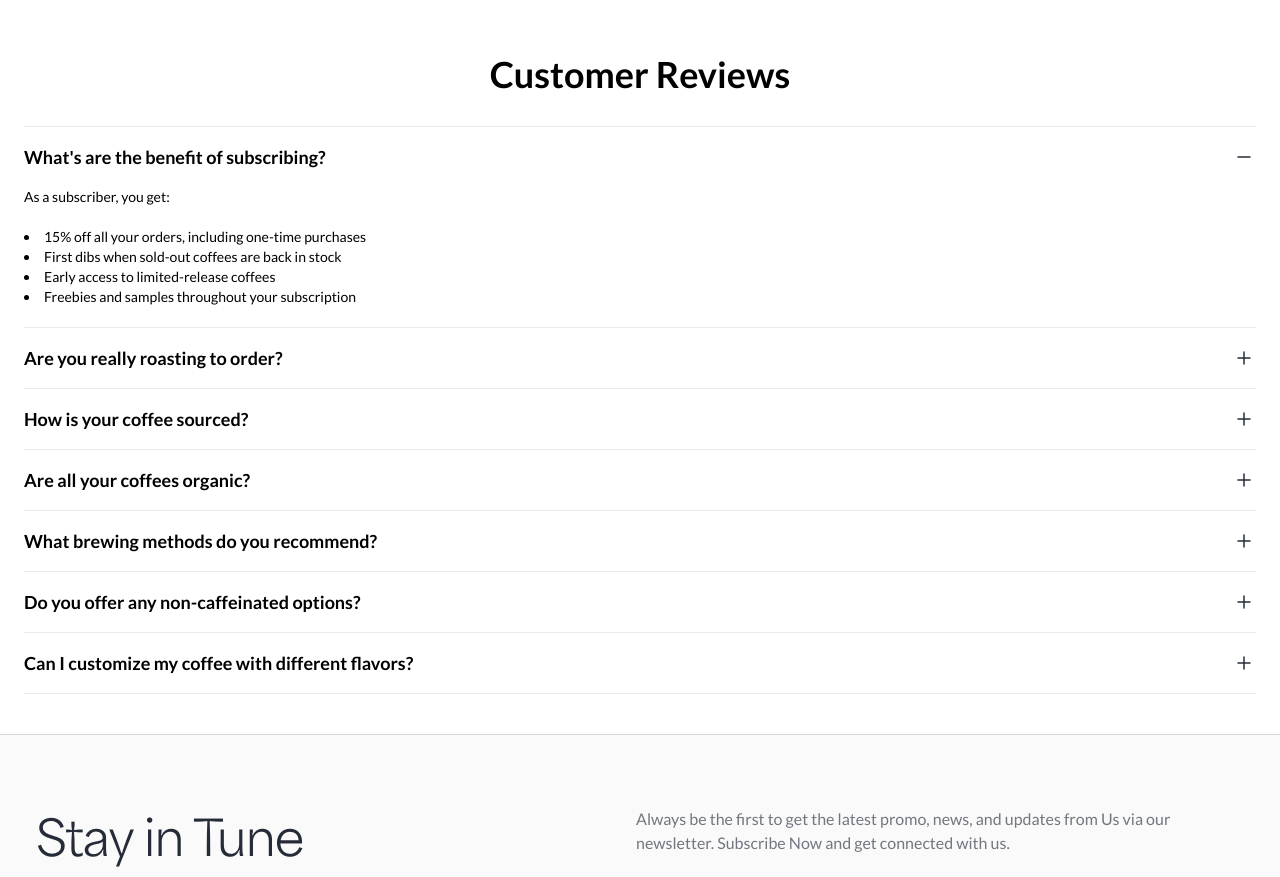
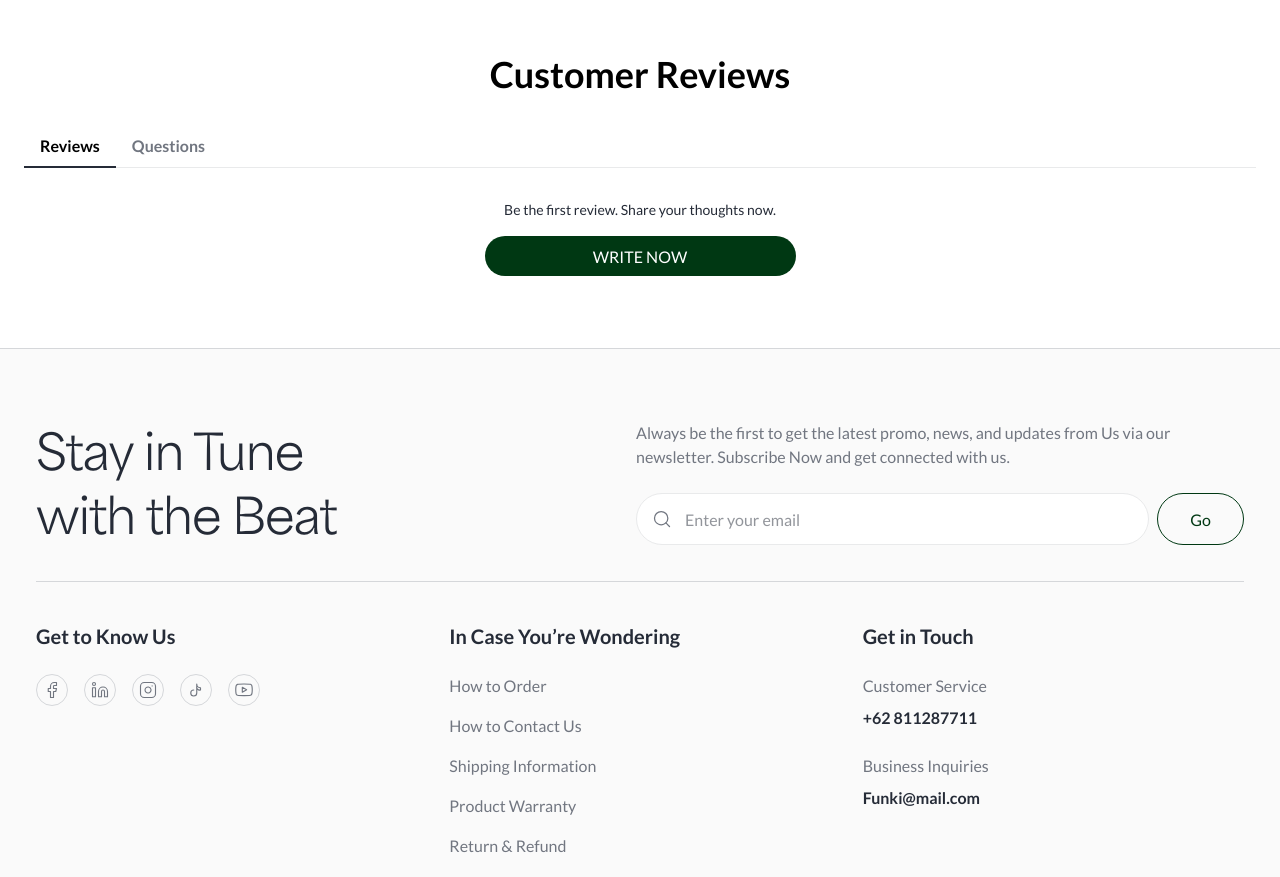
Before and after one commit to xpand-indonesia/ecommerce, a Next.js app: page /product/1 in a window 1280 px wide. Shown: the part 3540-4417 px from the top of the page. Built offline with nearby package versions, Linux system fonts and the light colour scheme.

Commit message:
Add product detail review

```diff
--- a/src/app/features/product-detail/views/product-detail-review-section-view.tsx
+++ b/src/app/features/product-detail/views/product-detail-review-section-view.tsx
@@ -1,103 +1,21 @@
-import { Accordion, AccordionContent, AccordionItem, AccordionTrigger } from "@/components/ui/accordion";
+import { Button } from "@/components/ui/button";
 import Container from "@/components/ui/container";
-import { ReactNode } from "react";
-
-interface FAQ {
-    id: string;
-    title: string;
-    description: ReactNode;
-}
-
-const FAQS: FAQ[] = [
-    {
-        id: "1",
-        title: "What's are the benefit of subscribing?",
-        description: (
-            <>
-                <p>As a subscriber, you get:</p><br />
-                <ul style={{ listStyleType: 'disc', listStylePosition: 'inside' }}><li>15% off all your orders, including one-time purchases</li><li>First dibs when sold-out coffees are back in stock</li><li>Early access to limited-release coffees</li><li>Freebies and samples throughout your subscription</li></ul>
-            </>
-        )
-    },
-    {
-        id: "2",
-        title: "Are you really roasting to order?",
-        description: (
-            <>
-                <p>As a subscriber, you get:</p><br />
-                <ul style={{ listStyleType: 'disc', listStylePosition: 'inside' }}><li>15% off all your orders, including one-time purchases</li><li>First dibs when sold-out coffees are back in stock</li><li>Early access to limited-release coffees</li><li>Freebies and samples throughout your subscription</li></ul>
-            </>
-        )
-    },
-    {
-        id: "3",
-        title: "How is your coffee sourced?",
-        description: (
-            <>
-                <p>As a subscriber, you get:</p><br />
-                <ul style={{ listStyleType: 'disc', listStylePosition: 'inside' }}><li>15% off all your orders, including one-time purchases</li><li>First dibs when sold-out coffees are back in stock</li><li>Early access to limited-release coffees</li><li>Freebies and samples throughout your subscription</li></ul>
-            </>
-        )
-    },
-    {
-        id: "4",
-        title: "Are all your coffees organic?",
-        description: (
-            <>
-                <p>As a subscriber, you get:</p><br />
-                <ul style={{ listStyleType: 'disc', listStylePosition: 'inside' }}><li>15% off all your orders, including one-time purchases</li><li>First dibs when sold-out coffees are back in stock</li><li>Early access to limited-release coffees</li><li>Freebies and samples throughout your subscription</li></ul>
-            </>
-        )
-    },
-    {
-        id: "5",
-        title: "What brewing methods do you recommend?",
-        description: (
-            <>
-                <p>As a subscriber, you get:</p><br />
-                <ul style={{ listStyleType: 'disc', listStylePosition: 'inside' }}><li>15% off all your orders, including one-time purchases</li><li>First dibs when sold-out coffees are back in stock</li><li>Early access to limited-release coffees</li><li>Freebies and samples throughout your subscription</li></ul>
-            </>
-        )
-    },
-    {
-        id: "6",
-        title: "Do you offer any non-caffeinated options?",
-        description: (
-            <>
-                <p>As a subscriber, you get:</p><br />
-                <ul style={{ listStyleType: 'disc', listStylePosition: 'inside' }}><li>15% off all your orders, including one-time purchases</li><li>First dibs when sold-out coffees are back in stock</li><li>Early access to limited-release coffees</li><li>Freebies and samples throughout your subscription</li></ul>
-            </>
-        )
-    },
-    {
-        id: "7",
-        title: "Can I customize my coffee with different flavors?",
-        description: (
-            <>
-                <p>As a subscriber, you get:</p><br />
-                <ul style={{ listStyleType: 'disc', listStylePosition: 'inside' }}><li>15% off all your orders, including one-time purchases</li><li>First dibs when sold-out coffees are back in stock</li><li>Early access to limited-release coffees</li><li>Freebies and samples throughout your subscription</li></ul>
-            </>
-        )
-    }
-];
 
 export const ProductDetailReviewSectionView = () => {
     return (
         <section className="py-10">
             <Container className="space-y-8">
                 <h2 className="text-4xl font-bold text-center">Customer Reviews</h2>
-                <Accordion defaultValue="1" type="single" className="border-t border-gray-200" collapsible>
-                    {FAQS.map((faq) => (
-                        <AccordionItem value={faq.id} key={`faq-${faq.id}`}>
-                            <AccordionTrigger className="text-lg font-bold">
-                                {faq.title}
-                            </AccordionTrigger>
-                            <AccordionContent>
-                                {faq.description}
-                            </AccordionContent>
-                        </AccordionItem>
-                    ))}
-                </Accordion>
+                <div>
+                    <div className="flex items-center border-b border-gray-200 font-bold">
+                        <div className="py-2 px-4 border-b-2 border-gray-800 -mb-px">Reviews</div>
+                        <div className="py-2 px-4 border-b-2 border-transparent text-gray-500 -mb-px">Questions</div>
+                    </div>
+                    <div className="py-8 flex flex-col items-center justify-center gap-4">
+                        <div className="text-sm text-gray-800">Be the first review. Share your thoughts now.</div>
+                        <Button className="h-10! w-full max-w-[311px]">WRITE NOW</Button>
+                    </div>
+                </div>
             </Container>
         </section>
     );
```
